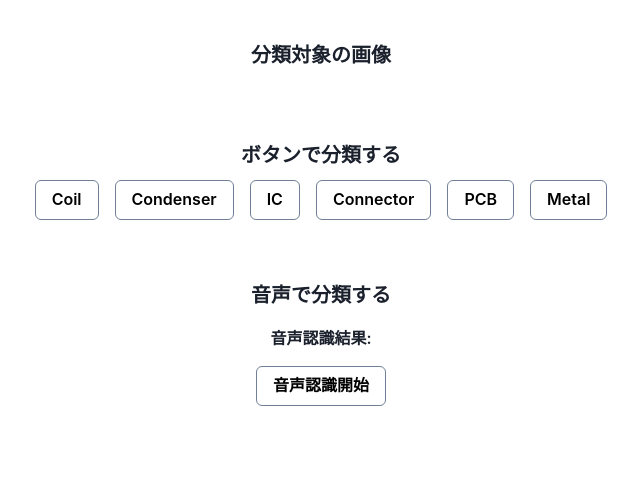
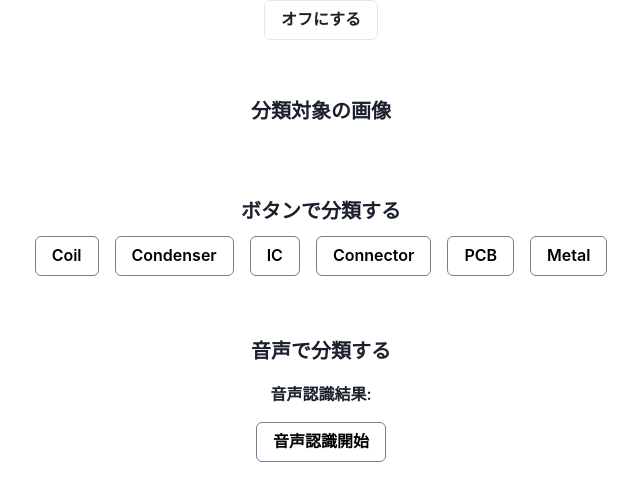
Before and after one commit to enbanbunbun123/lab, a React (Create React App) app in the folder frontend/: page / in a window 1280 px wide. Shown: the top 500 px of the page, without its empty margins (319-959 px from the left). Built offline with nearby package versions, Linux system fonts and the light colour scheme; no server answers.

Commit message:
feat: モードの切り替え用ボタンを設置

```diff
--- a/frontend/src/App.tsx
+++ b/frontend/src/App.tsx
@@ -15,6 +15,11 @@ const App = () => {
   const toast = useToast();
   const [imageName, setImageName] = useState("");
   const [recognizedText, setRecognizedText] = useState("");
+  const [isOn, setIsOn] = useState(true);
+
+  const toggleDisplay = () => {
+    setIsOn(!isOn);
+  };
 
   const getImage = async () => {
     try {
@@ -121,6 +126,10 @@ const App = () => {
 
   return (
     <Box className="app">
+      <Button onClick={toggleDisplay} variant="outline" mb={4}>
+        {isOn ? "オフにする" : "オンにする"}
+      </Button>
+
       <Text fontSize="xl" fontWeight="bold" mb={4} margin="40px 0 10px">
         分類対象の画像
       </Text>
```
